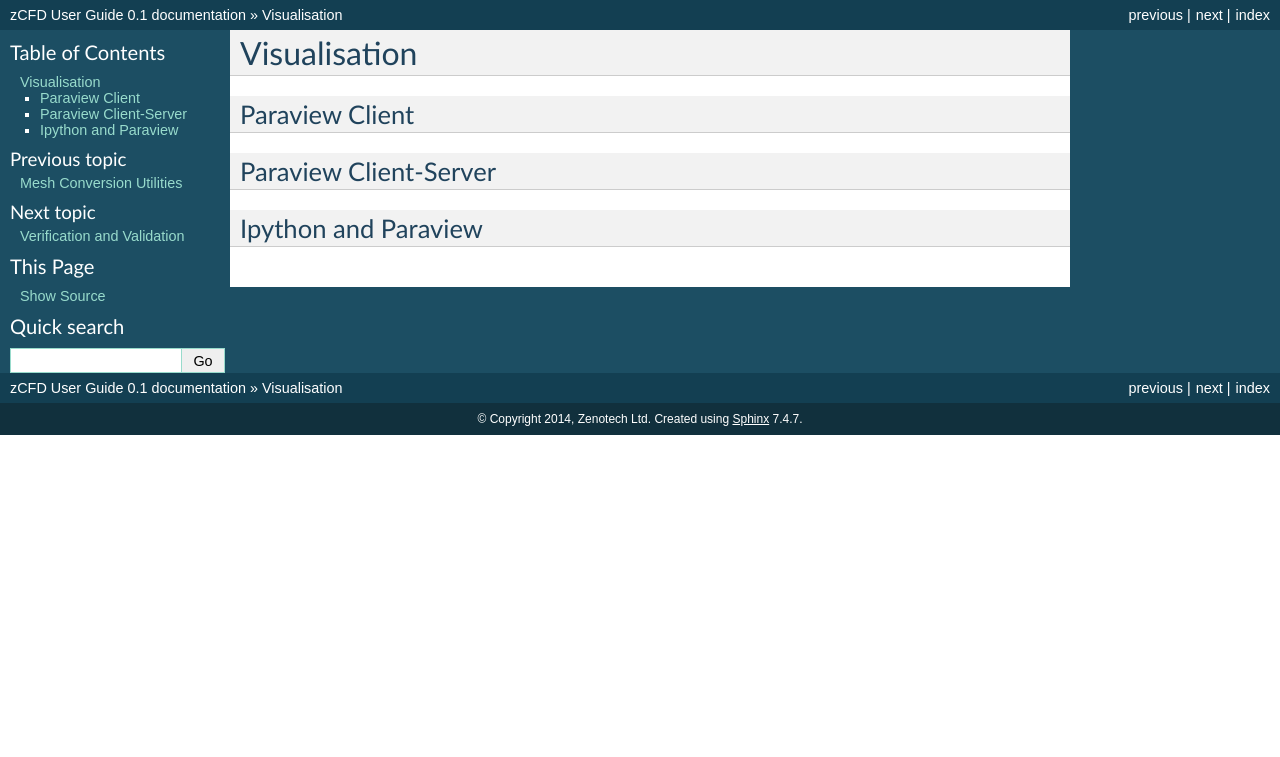
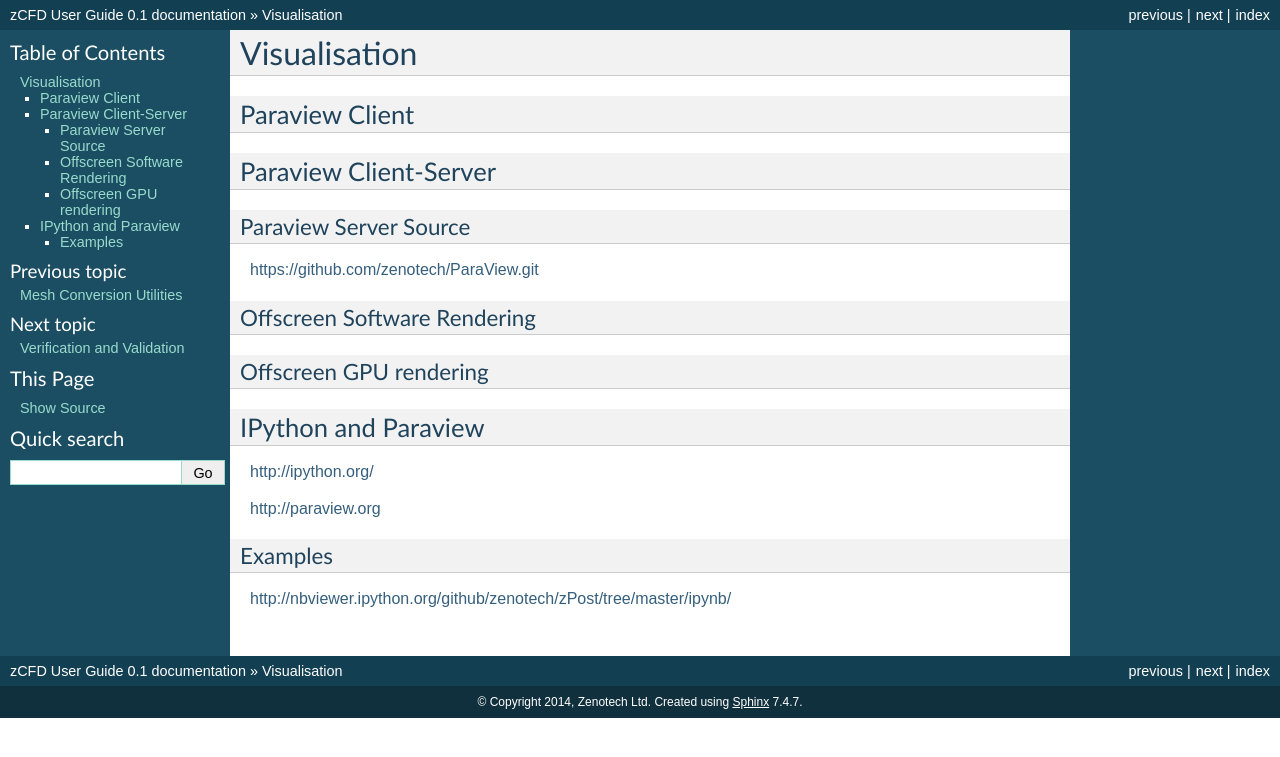
Before and after one commit to zCFD/zCFDguide, a Sphinx documentation site: the page built from docs/source/visualisation.rst, in a window 1280 px wide. Shown: the top 757 px of the page. Built offline with Sphinx 7.4.7, drawn with Linux system fonts in a browser that asks for light colours; formulas are drawn with MathJax 3.

Commit message:
More additions

```diff
--- a/docs/source/execution.rst
+++ b/docs/source/execution.rst
@@ -11,7 +11,7 @@ It is also recommended to always use any computational nodes in exclusive mode t
 
 .. code-block:: bash
 
-	# PROBLEM_NAME is the name of the hdf5 file containing the mesh
-	# CASE_NAME is the name of the python control
+    # PROBLEM_NAME is the name of the hdf5 file containing the mesh
+    # CASE_NAME is the name of the python control
 
     mpiexec -n $NTASKS smartlaunch.bsh $PROBLEM_NAME -c $CASE_NAME
--- a/docs/source/index.rst
+++ b/docs/source/index.rst
@@ -3,8 +3,8 @@
    You can adapt this file completely to your liking, but it should at least
    contain the root `toctree` directive.
 
-Welcome to zCFD User documentation!
-=====================================
+Welcome to zCFD User documentation
+==================================
 
 Contents:
 
--- a/docs/source/visualisation.rst
+++ b/docs/source/visualisation.rst
@@ -7,5 +7,25 @@ Paraview Client
 Paraview Client-Server
 ----------------------
 
-Ipython and Paraview
+Paraview Server Source
+^^^^^^^^^^^^^^^^^^^^^^
+
+https://github.com/zenotech/ParaView.git
+
+Offscreen Software Rendering
+^^^^^^^^^^^^^^^^^^^^^^^^^^^^
+
+Offscreen GPU rendering
+^^^^^^^^^^^^^^^^^^^^^^^
+
+IPython and Paraview
 --------------------
+
+http://ipython.org/
+
+http://paraview.org
+
+Examples
+^^^^^^^^
+
+http://nbviewer.ipython.org/github/zenotech/zPost/tree/master/ipynb/
```
Also changed, not shown: docs/source/control-dict.rst (+5 -4 lines).
